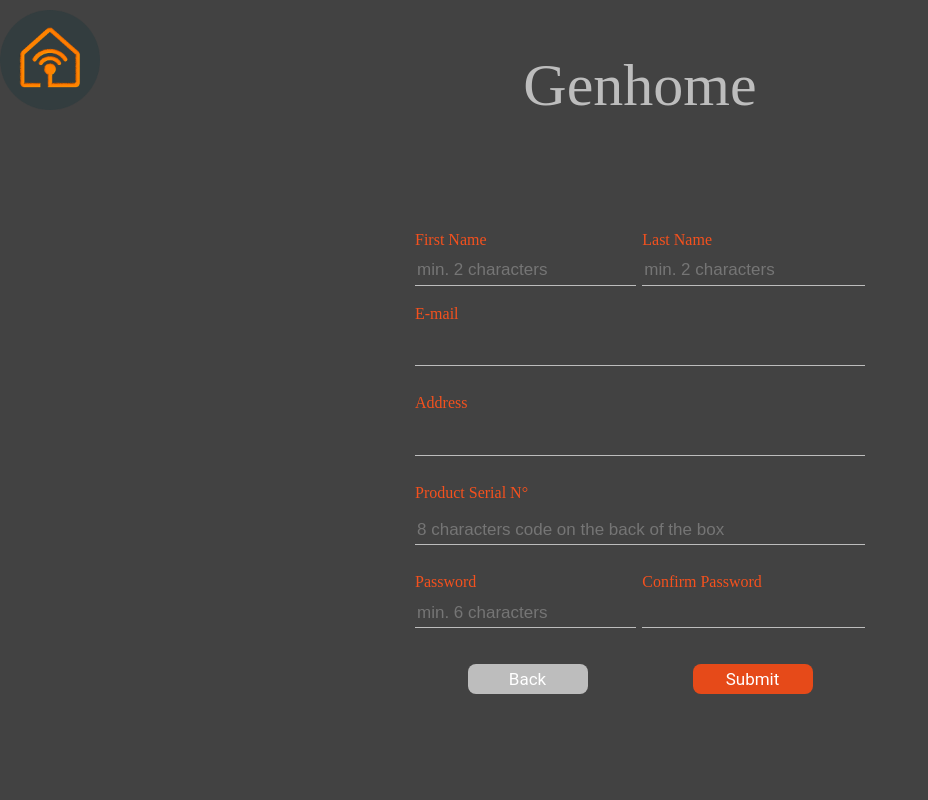
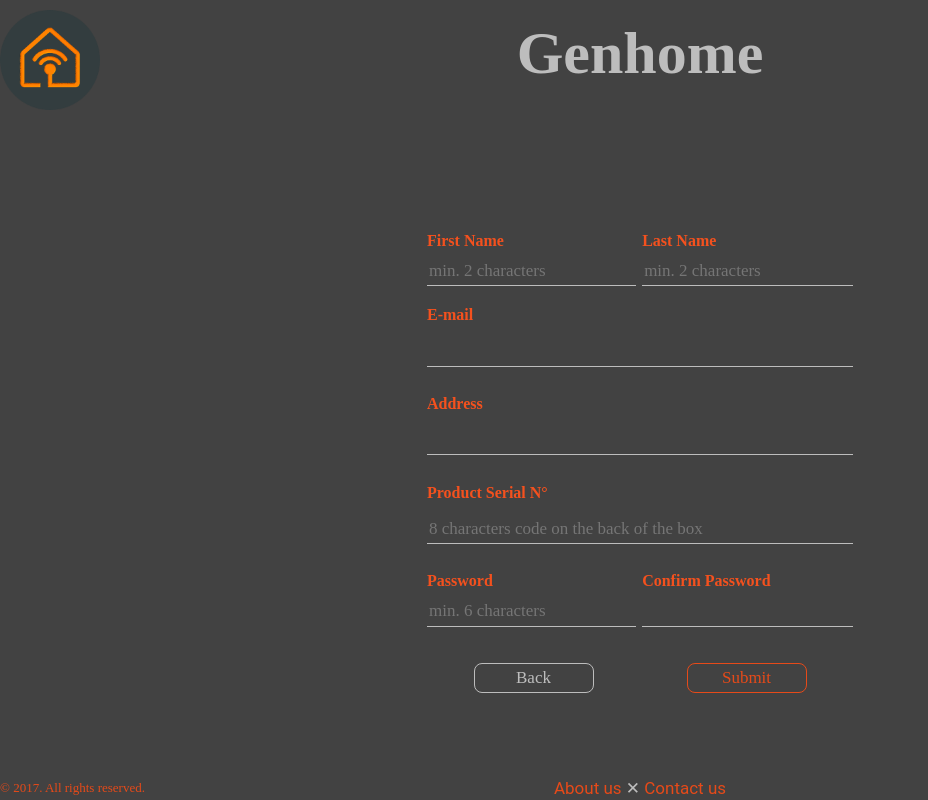
Before and after one commit to Alexvanwee/genhome, a PHP site: page /Genhome/Views/register.php in a window 1280 px wide. Shown: the whole page, without its empty margins (0-928 px from the left). Run offline with PHP 8.4, Linux system fonts and the light colour scheme; some libraries are stand-ins or nearby versions; some web fonts are replaced.

Commit message:
Design change

```diff
--- a/Styles/register.css
+++ b/Styles/register.css
@@ -8,10 +8,16 @@
 	font-family: Roboto-Medium;
 	src: url(/Genhome/fonts/Roboto/Roboto-Medium.woff);
 }
+@font-face
+{
+    font-family: Roboto-Light;
+    src: url(/Genhome/fonts/Roboto/Roboto-Light.woff);
+}
 html
 {
 	font-family: Roboto;
 	background-color: #424242;
+	height: 100%;
 }
 
 .fn{grid-area:a;
@@ -31,50 +37,91 @@ html
   display:block;
   justify-content: center;
 }
-.website_name
+.info
 {
-	text-align: center;
-	justify-self: center !important;
+	grid-area: f;
+	justify-self: center;
+	width: fit-content;
+	font-size: 17px;
+	color: #BDBDBD;
+	text-decoration: none;
+	align-self: center;
+	overflow: auto;
+}
+.about
+{
+	color: #E64A19 !important;
+	text-decoration: none !important;
+	text-decoration: none !important;
+
+}
+.contact
+{
+	color: #E64A19 !important;
+	text-decoration: none !important;
+}
+.rights
+{
+	grid-area: e;
+	color: #E64A19;
+	font-size: 13px;
+	font-family: Roboto-Light;
+	width: fit-content;
+	justify-self: left;
+	align-self: center;
+}
+.genhome
+{
+	grid-area: b;
+	font-size: 60px;
+	font-family: Roboto-Light;
+	font-weight: bold;
+	color: #BDBDBD;
+	width: fit-content;
+	height: fit-content;
+	justify-self: center;
 	align-self: end;
-	grid-area: z;
-	font-size: 60px;
-	font-family: Roboto-Medium;
-	color: #BDBDBD;
+	min-height: 101px;
+}
+.logo
+{
+	display: flex;
+	grid-area: a;
+	min-height: 101px;
+	height:100%;
+	align-content: center !important;
+	align-self: center !important;
+	justify-self: left;
+	float: left;
+	min-width: 101px;
+}
+.thelogo
+{
+	width: 100px;
+	height: 100px;
+	align-self: center;
 }
 #error
 {
 	color: #E0E0E0;
 	text-align: left;
-  font-family: Roboto;
+	font-family: Roboto-Light;
 	font-weight: normal;
 	font-size: 18px;
 	min-height: 20px;
 }
-.logo
-{
-	grid-area: z;
-  	min-height: 101px;
-	align-content: center !important;
-	align-self: center !important;
-
-}
-.thelogo
-{
-	width: 100px;
-	height: 100px;
-}
-
 .container
 {
 	display: grid;
 	/*grid-template-areas: "k";*/
 	grid-template-areas:
-		"z z z"
-		"k k k"
-		"y y y";
-	grid-template-columns: repeat(1,1fr);
-	grid-template-rows: 15% 80% 5%;
+		"a b c"
+		"d d d"
+		"e f g";
+	grid-template-columns: 1fr 2fr 1fr;
+	grid-template-rows: 15% 82% 3%;
 	height: 100%;
+	min-height: 100%;
 	margin: auto;
 	padding: auto;
 	min-width: 300px;
@@ -88,7 +135,7 @@ form
 	justify-self: center !important;
 	min-width: 300px;
 	max-width: 700px;
-	grid-area: k;
+	grid-area: d;
 	height: 550px;
 	display: grid;
 	grid-template-areas:
@@ -104,7 +151,8 @@ form
 label
 {
 	font-size: 16px;
-	font-family: Roboto-Medium;
+	font-family: Roboto-Light;
+	font-weight: bold;
 	display: block;
 	margin-bottom: 3%;
 	color: #F4511E;
@@ -115,15 +163,16 @@ input
 	height: 30px;
 	font-size: 17px;
 	border: none;
-  border-bottom: 1.4px solid #BDBDBD;
+	border-bottom: 1.1px solid #BDBDBD;
 	color: #E0E0E0;
 	background-color: #424242;
+	font-family: Roboto-Light;
 	margin-bottom: 4%;
 }
 input:focus
 {
 	border: none;
-  border-bottom: 2px solid #E64A19;
+	border-bottom: 1.5px solid #E64A19;
 	outline: none;
 }
 .register
@@ -139,19 +188,20 @@ input:focus
 	float: left;
 	height: 30px;
 	font-size: 17px;
-	font-family: Roboto;
+	font-family: Roboto-Light;
 	outline: none;
+	min-height: 551px;
 }
 input[type=submit], #submit
 {
-  background-color: #E64A19;
-  color: white;
+  background-color: #E64A1900;
+  color: #E64A19;
   padding: 0px;
-  border: none;
+  border: 1.5px solid #E64A19;
   border-radius: 8px;
   cursor: pointer;
   width: 120px;
-  font-family: Roboto;
+  font-family: Roboto-Light;
   margin: auto;
 }
 .buttons
@@ -170,17 +220,17 @@ input[type=submit], #submit
 }
 .return
 {
-	background-color: #BDBDBD;
-	color: white;
+	background-color: #BDBDBD00;
+	color: #BDBDBD;
 	padding: 0px;
-	border: none;
+	border: 1.5px solid #BDBDBD;
 	border-radius: 8px !important;
 	cursor: pointer;
 	width: 120px;
 	text-align: center;
 	height: 30px;
 	font-size: 17px;
-	font-family: Roboto;
+	font-family: Roboto-Light;
 	outline: none;
 	margin: auto;
 }
--- a/Views/cookies.php
+++ b/Views/cookies.php
@@ -1,6 +1,7 @@
 <html>
 	<head>
 		<script src="https://ajax.googleapis.com/ajax/libs/jquery/3.2.1/jquery.min.js"></script>
+		<script type='text/javascript' src='/Genhome/Scripts/js_cookiechoices.js'></script>
 	</head>
 	<div id="cookieChoiceInfo" style="position: fixed; width: 100%; background-color: rgba(238, 238, 238, 0.9); margin: 0px; left: 0px; bottom: 0px; padding: 4px; z-index: 1000; text-align: center;">
 		<div style="padding-right: 50px;">
@@ -16,13 +17,13 @@
 	<!-- Gros lien = la croix pour fermer -->
 
 
-	<script type='text/javascript' src='/Genhome/Scripts/js_cookiechoices.js'></script>
+	<!-- <script type='text/javascript' src='/Genhome/Scripts/js_cookiechoices.js'></script> -->
 
 	<script type="text/javascript">
 		(function()
 		{
 			var cookieBar=function(){
-				cookieChoices.showCookieBar({linkHref:'https://joaoapps.com/more-info-cookies/',dismissText:'',position:'bottom',cookieText:'',linkText:'',language:'en'})
+				cookieChoices.showCookieBar({dismissText:'',position:'bottom',cookieText:'',linkText:'',language:'en'})
 			};
 			if(document.addEventListener)
 			{
--- a/Views/register.php
+++ b/Views/register.php
@@ -24,9 +24,7 @@
 	<div class="logo">
 		<img src="/Genhome/Images/logo.png" class="thelogo" alt="Logo">
 	</div>
-	<div class="website_name">
-		Genhome
-	</div>
+	<header class="genhome">Genhome</header>
 	<form title="Register" action="index.php?t=registration" id="idForm" method="post">
 		<div class="t2">
 			<h2 id="error"></h2>
@@ -66,6 +64,13 @@
 			<input type="submit" id="submit" value="Submit"/>
 		</div>
 	</form>
+	<div class="rights">
+		© 2017. All rights reserved.
+	</div>
+	<div class="info">
+		<a class="about" href="#">About us </a>✕
+		<a class="contact" href="#">Contact us</a>
+	</div>
 </body>
 
 </html>
```
Also changed, not shown: Styles/homepage.css (+80 -28 lines), Views/homepage.php (+8 -3 lines), jquery.cookieBar-master/bower.json (added, +28 -0 lines), jquery.cookieBar-master/cookieBar.css (added, +38 -0 lines), jquery.cookieBar-master/cookieBar.min.css (added, +9 -0 lines), jquery.cookieBar-master/example.html (added, +44 -0 lines), jquery.cookieBar-master/jquery.cookieBar.js (added, +86 -0 lines), jquery.cookieBar-master/jquery.cookieBar.min.js (added, +1 -0 lines), jquery.cookieBar-master/package.json (added, +19 -0 lines), Images/login/help.svg (added), Images/login/help_orange.svg (added), jquery.cookieBar-master/README.md (added), jquery.cookieBar-master/license.txt (added), 2 other files. Lines whose indentation alone changed are shown as unchanged.
